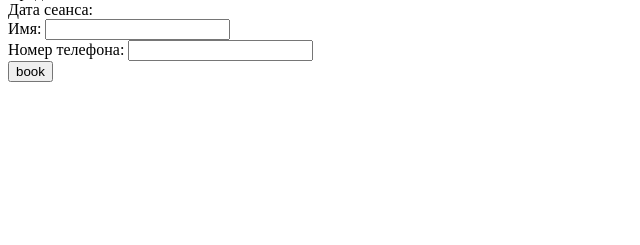
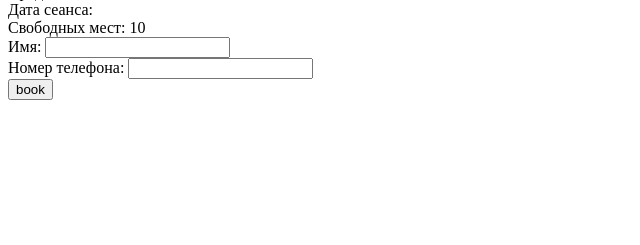
Before and after one commit to olegsv3007/symfony-cinema, a Symfony app: template templates/main.html.twig in a window 1280 px wide. Shown: the part 55-300 px from the top of the page, without its empty margins (0-640 px from the left). Run offline with Twig, Linux system fonts and the light colour scheme; the template is opened without the code that fills it: most values are stand-ins (such as "Sample title", 1, 10 or a date in 2020); some libraries are stand-ins or nearby versions.

Commit message:
add free seats to view

```diff
--- a/templates/components/session_card.html.twig
+++ b/templates/components/session_card.html.twig
@@ -3,5 +3,6 @@
     <div>{{ session.startAt.format('h:i') }} - {{ session.endAt.format('h:i') }}</div>
     <div>Продолжительность: {{ session.movie.duration.hours}}:{{"%02d"|format(session.movie.duration.minutes) }}</div>
     <div>Дата сеанса: {{ session.startAt.format('d F') }}</div>
+    <div>Свободных мест: {{ session.freeTicketsQuantity }}</div>
     {% include 'components/client_form.html.twig' %}
 </div>
```
